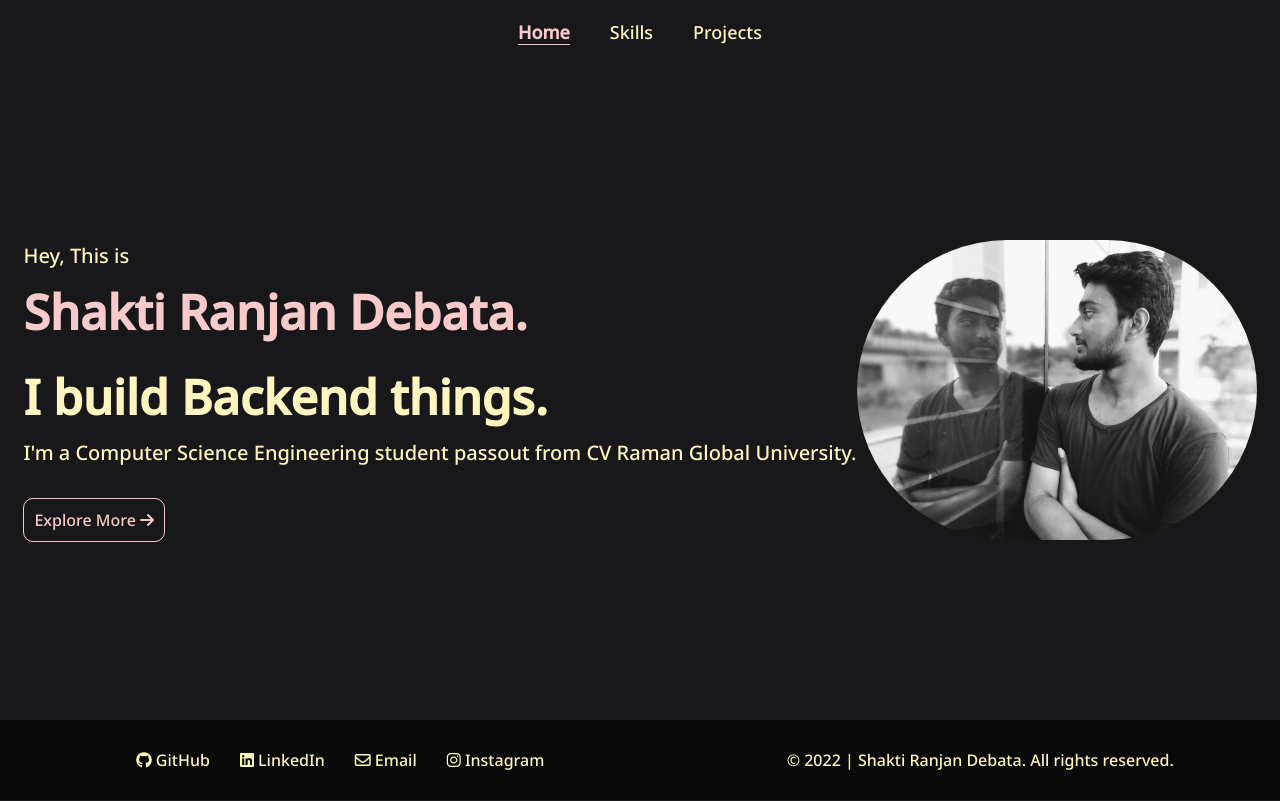
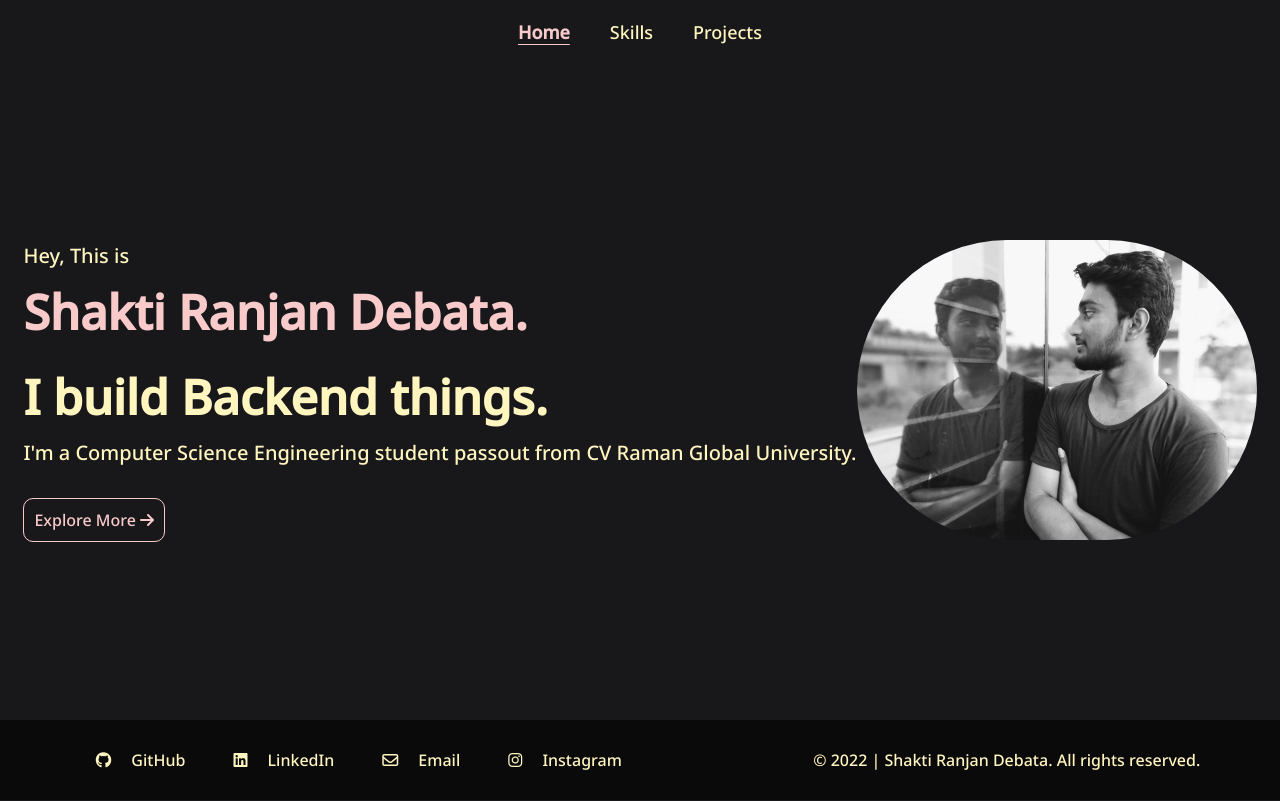
Before and after one commit to d-shaktiranjan/Portfolio, a React (Create React App) app: page / in a window 1280 px wide. Built offline with nearby package versions, Linux system fonts and the light colour scheme.

Commit message:
height issue fixed for home and skill page

```diff
--- a/src/style/footer.css
+++ b/src/style/footer.css
@@ -1,15 +1,17 @@
 footer {
     background-color: var(--little-black);
     justify-content: space-around;
-    position: absolute;
-    bottom: 0;
-    width: 100%;
+    /* position: absolute;
+    bottom: 0; */
+    /* width: 100%; */
     height: var(--footer-height);
 }
 
 .social-links {
-    gap: 30px;
-    padding: 30px;
+    justify-content: space-between;
+}
+.social-links span {
+    margin: 1rem;
 }
 
 .social-links span :hover {
```
